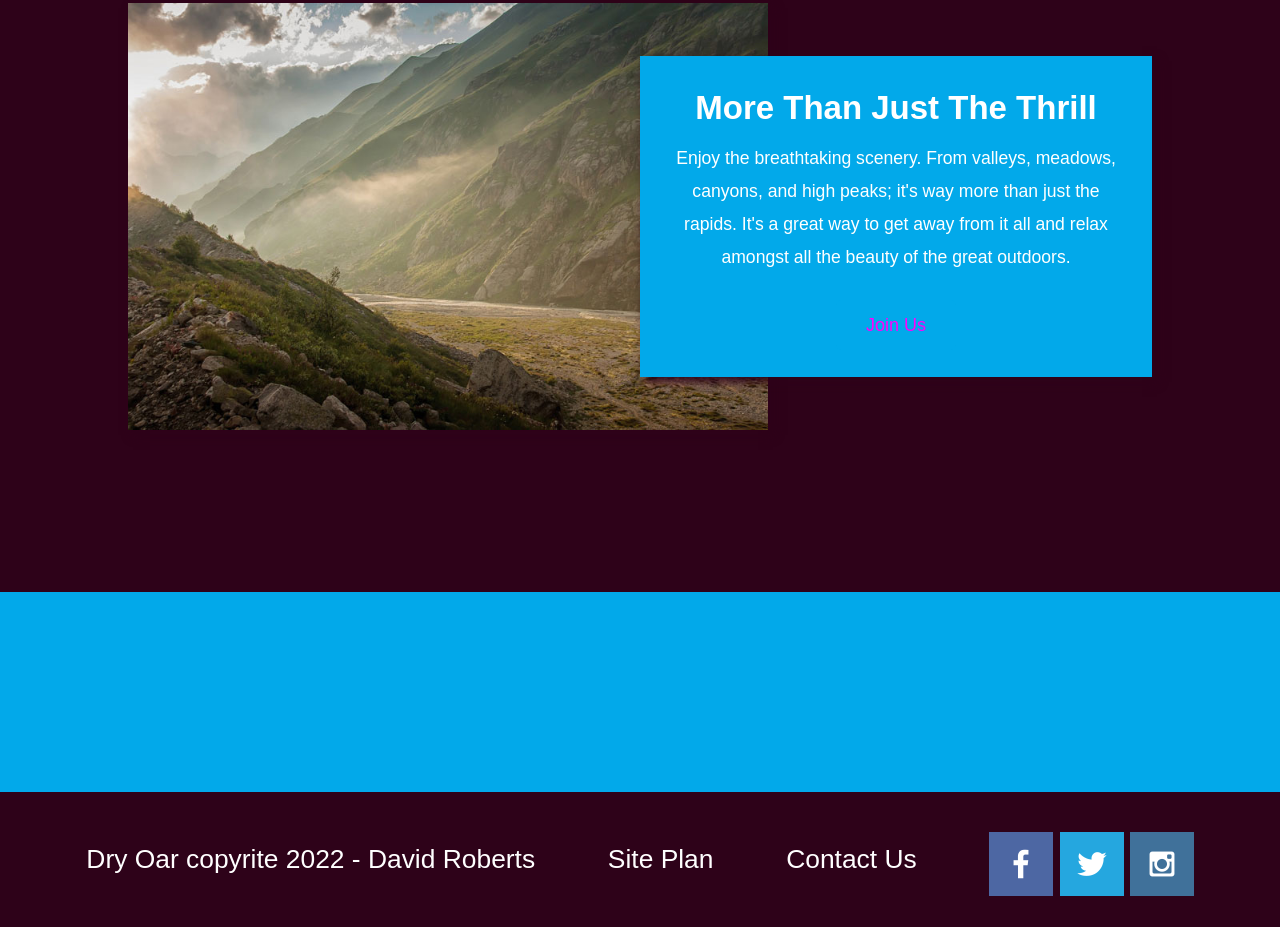
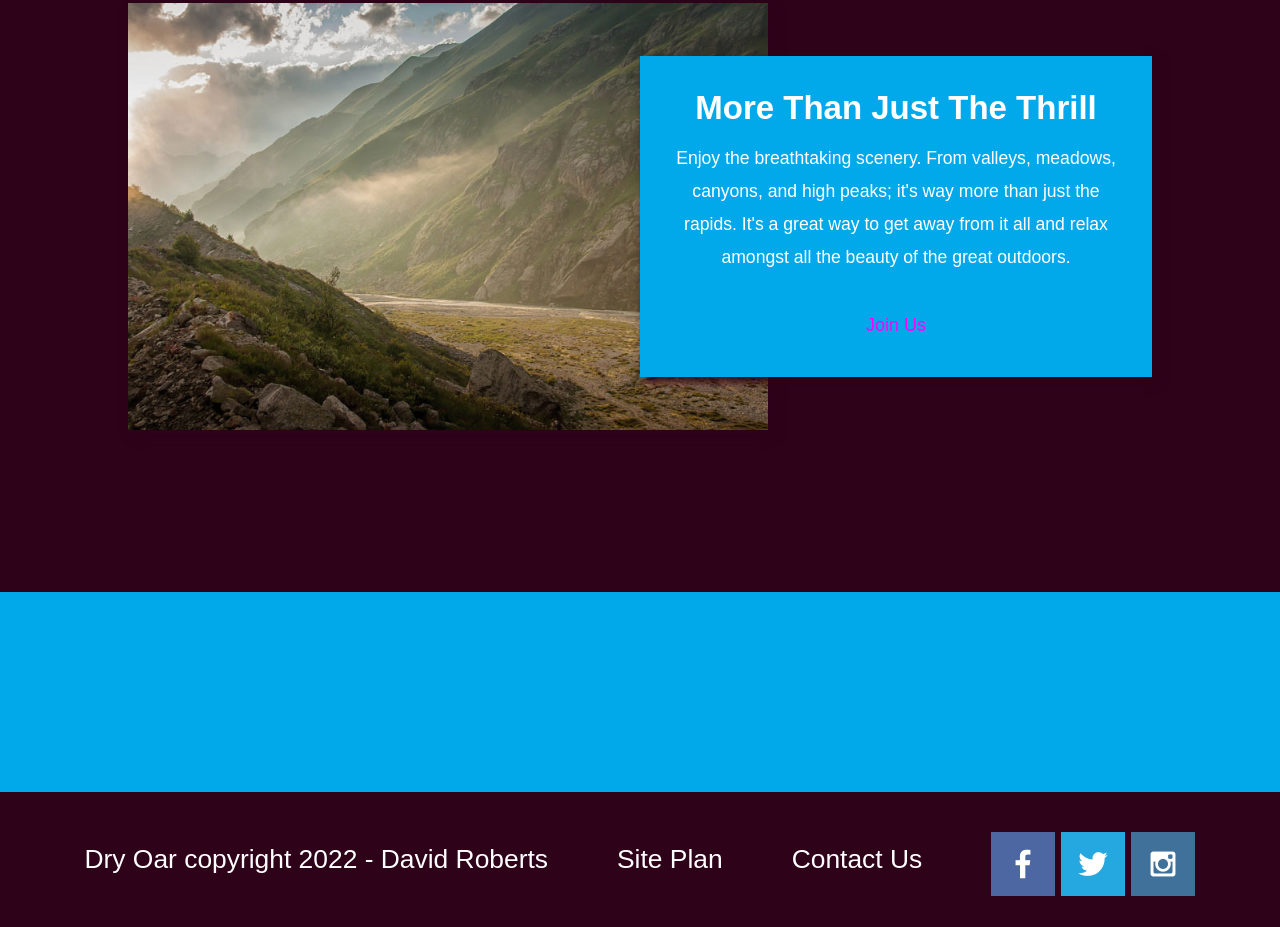
Before and after one commit to rob21083/WDD130, a plain HTML site: page wwr/index.html in a window 1280 px wide. Shown: the part 1807-2734 px from the top of the page. Drawn offline with Linux system fonts and the light colour scheme.

Commit message:
Copyright

```diff
--- a/wwr/index.html
+++ b/wwr/index.html
@@ -68,7 +68,7 @@
     </main>
 
     <footer>
-        <p>Dry Oar copyrite 2022 - David Roberts</p>
+        <p>Dry Oar copyright 2022 - David Roberts</p>
         <p><a href="site-plan-rafting.html">Site Plan</a></p>
         <p><a href="contactus.html">Contact Us</a></p>
         <div class="social">
```
